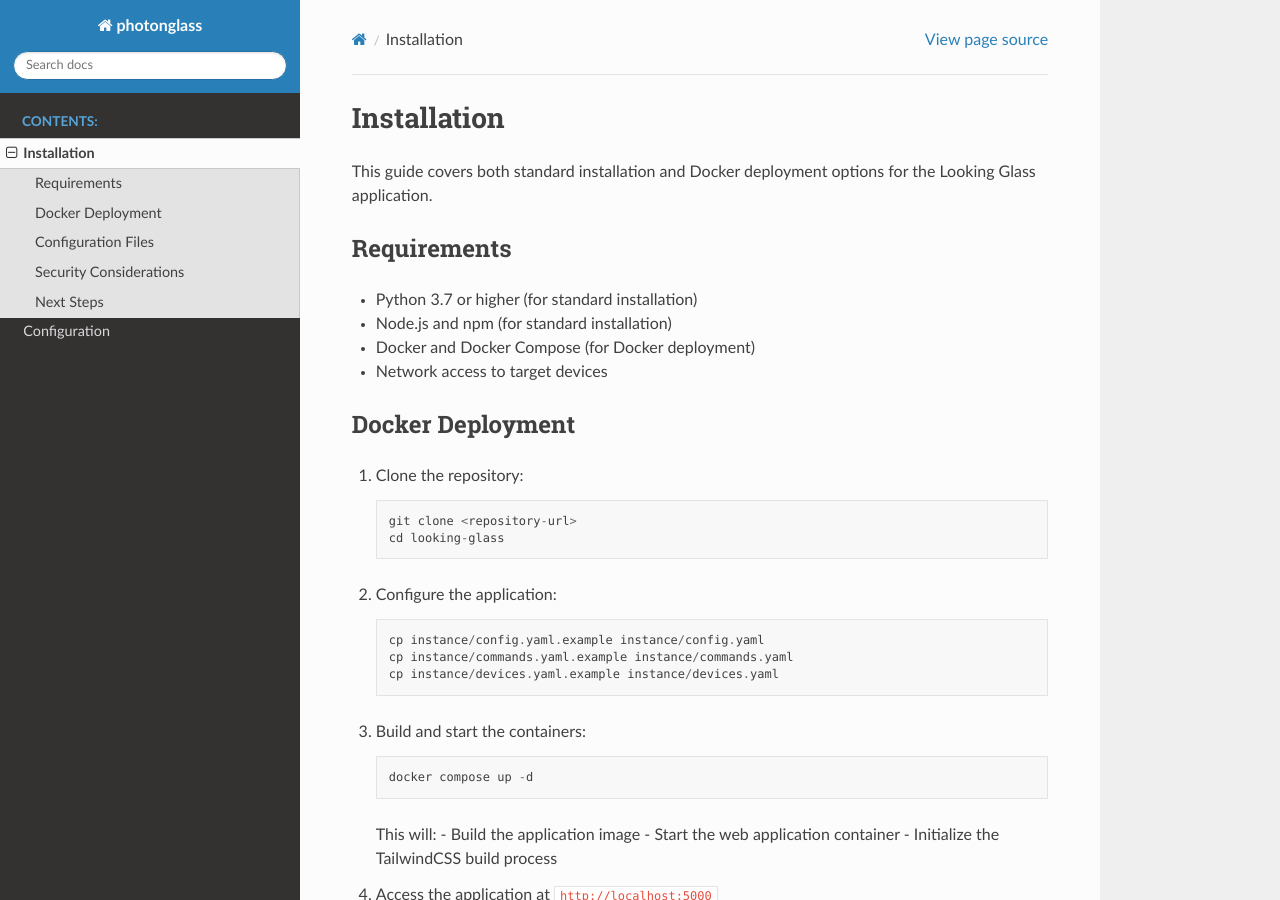
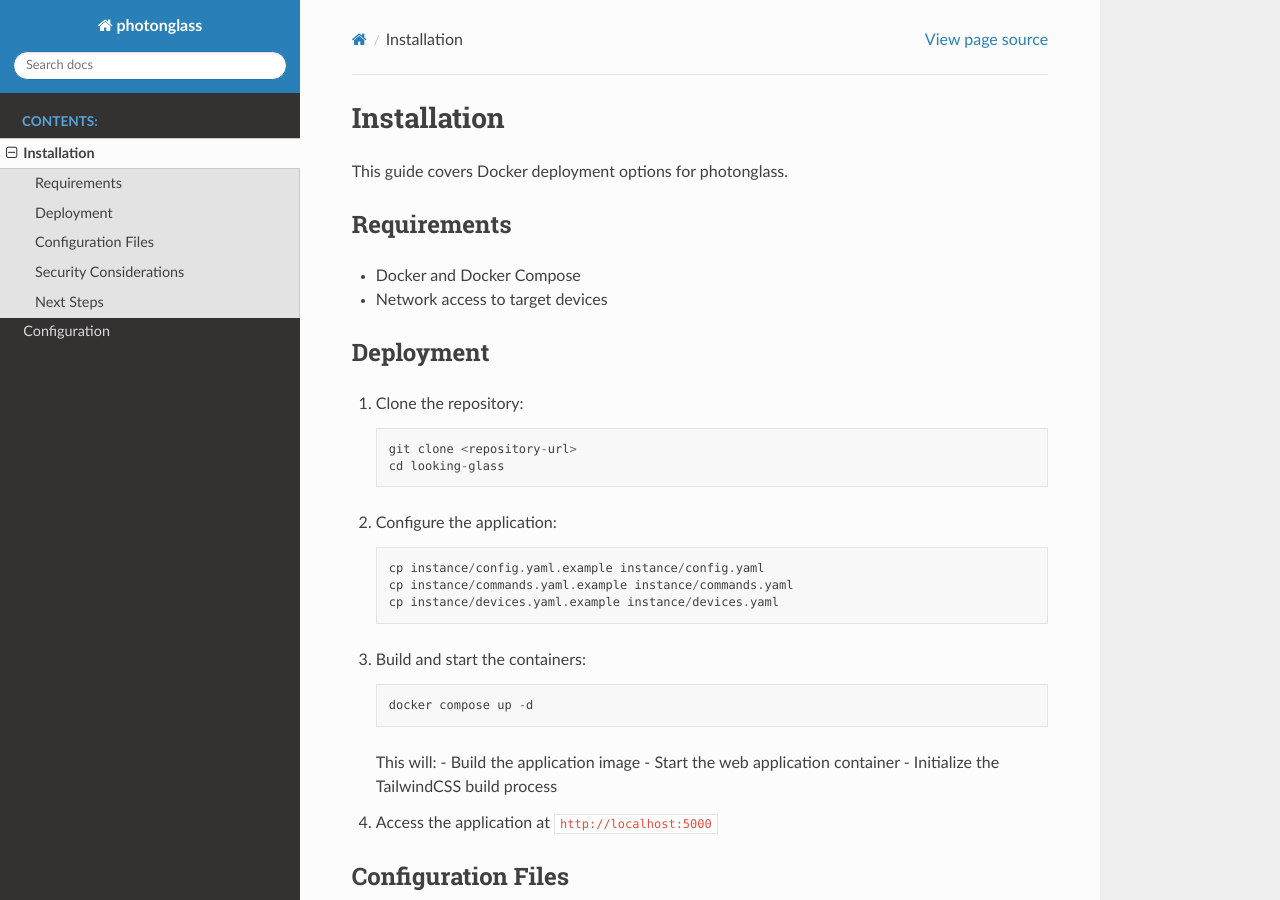
Before and after one commit to AliMickey/photonglass, a Sphinx documentation site: the page built from docs/installation.rst, in a window 1280 px wide and 900 px high. Built offline with Sphinx 7.4.7 and the Read the Docs theme 3.1.0, drawn with Linux system fonts in a browser that asks for light colours; pages that are not in the unit, such as notebooks, are missing from menus.

Commit message:
simplify

```diff
--- a/docs/installation.rst
+++ b/docs/installation.rst
@@ -1,16 +1,14 @@
 Installation
 ===========
 
-This guide covers both standard installation and Docker deployment options for the Looking Glass application.
+This guide covers Docker deployment options for photonglass.
 
 Requirements
 -----------
-* Python 3.7 or higher (for standard installation)
-* Node.js and npm (for standard installation)
-* Docker and Docker Compose (for Docker deployment)
+* Docker and Docker Compose
 * Network access to target devices
 
-Docker Deployment
+Deployment
 ---------------
 
 1. Clone the repository::
```
Also changed, not shown: .readthedocs.yaml.
